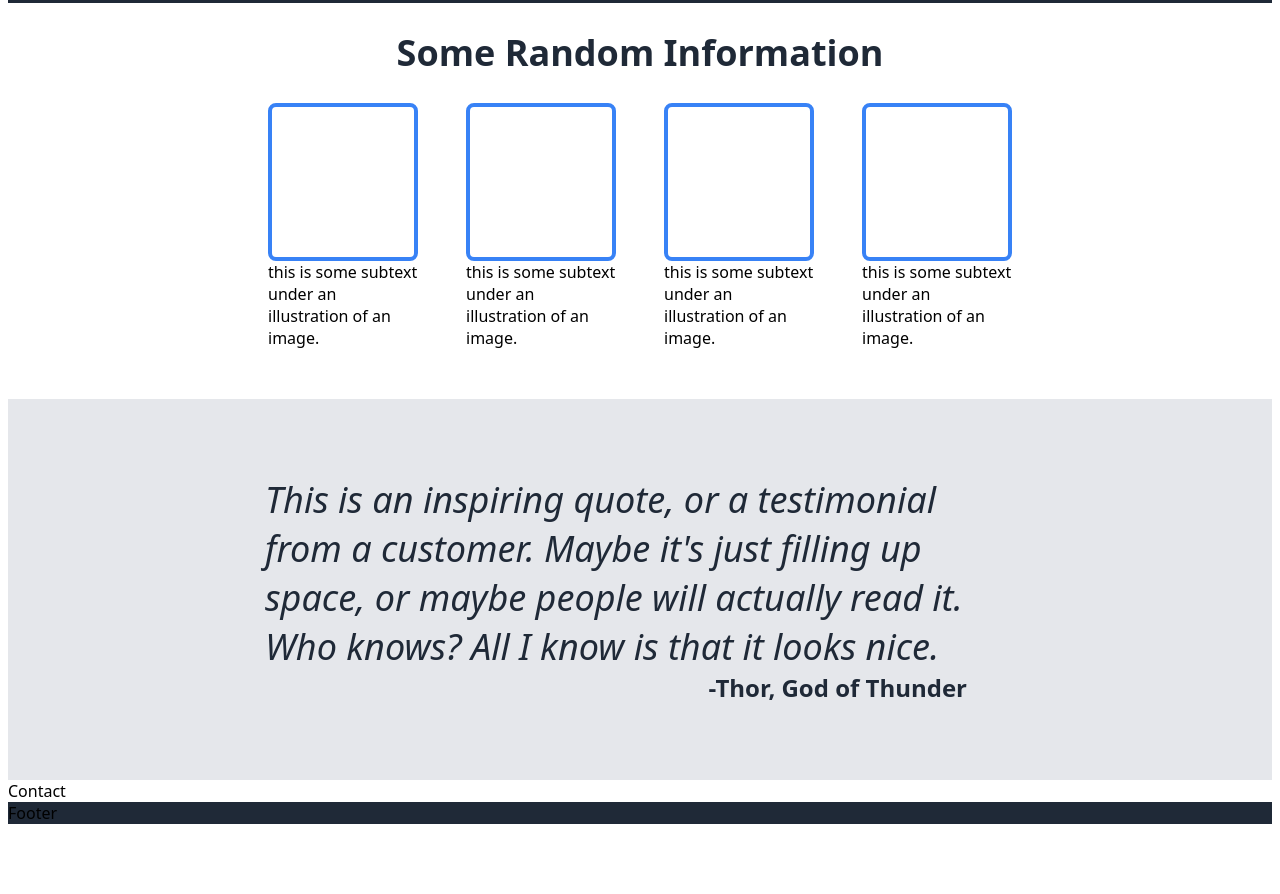
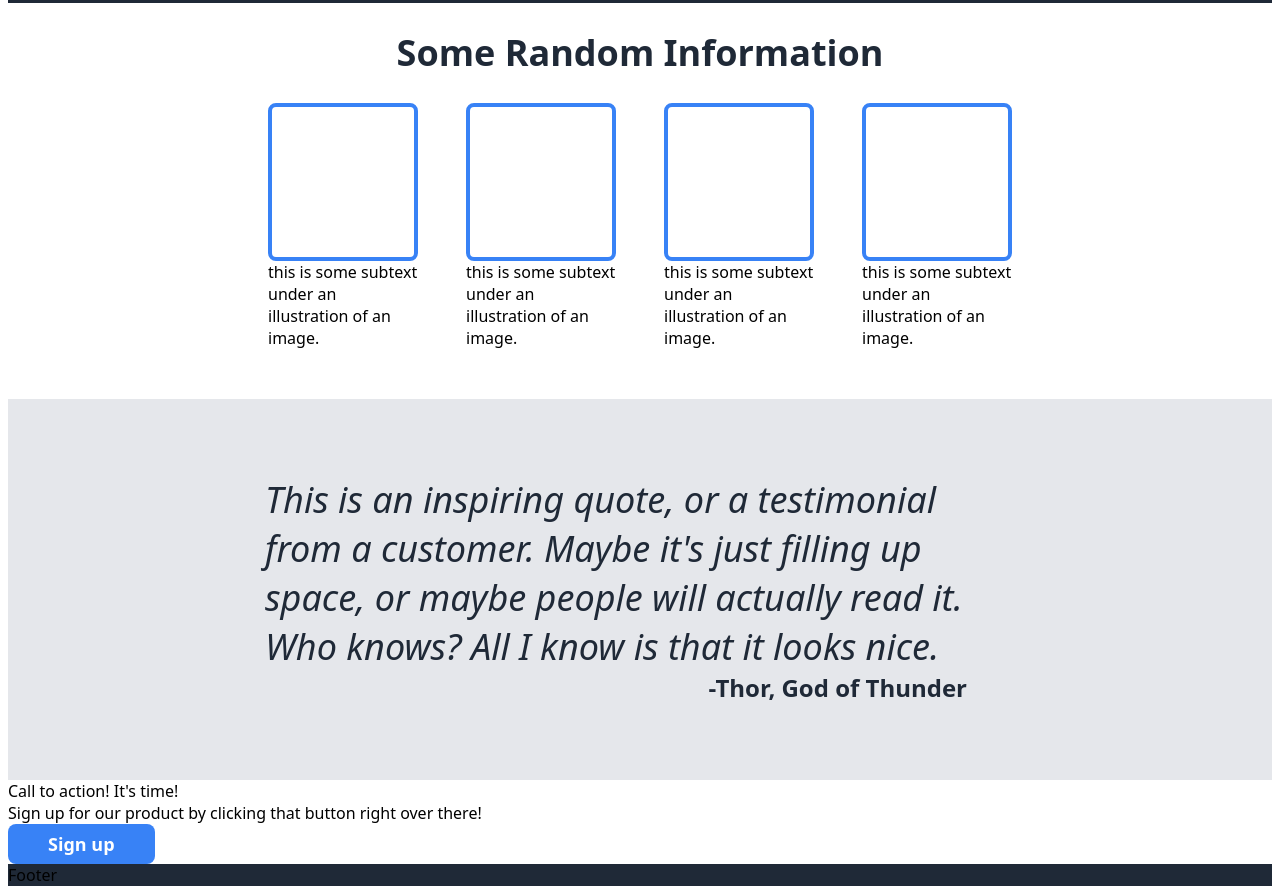
Before and after one commit to khendrix12/odin-landing-page, a plain HTML site: page index.html in a window 1280 px wide. Shown: the part 644-1538 px from the top of the page. Before the commit the page ends 1476 px from the top, so only its background shows below. Drawn offline with Linux system fonts and the light colour scheme.

Commit message:
Add HTML for sign up section

```diff
--- a/index.html
+++ b/index.html
@@ -55,7 +55,15 @@
             <div id="attribution">-Thor, God of Thunder</div>
         </div>
     </div>
-    <div class="contact">Contact</div>
+    <div class="contact">
+        <div class="sign-up-box">
+            <div class="sign-up-text">
+                <div id="sign-up-title">Call to action! It's time!</div>
+                <div id="sign-up-text">Sign up for our product by clicking that button right over there!</div>
+            </div>
+            <button class="sign-up-button">Sign up</button>
+        </div>
+    </div>
     <div class="footer">Footer</div>
 </body>
 </html>
```
